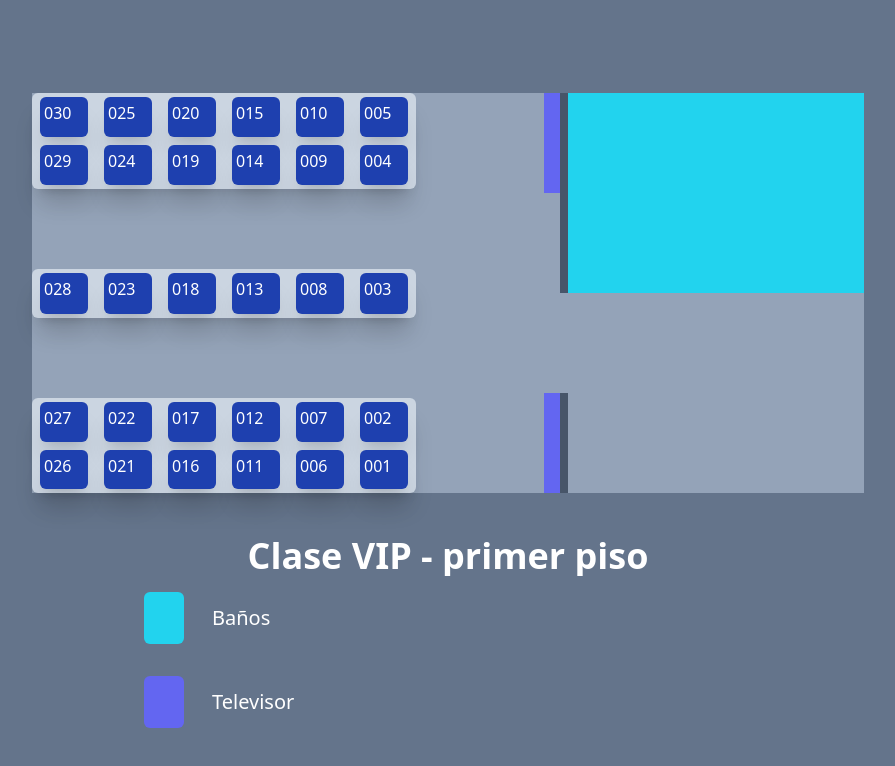
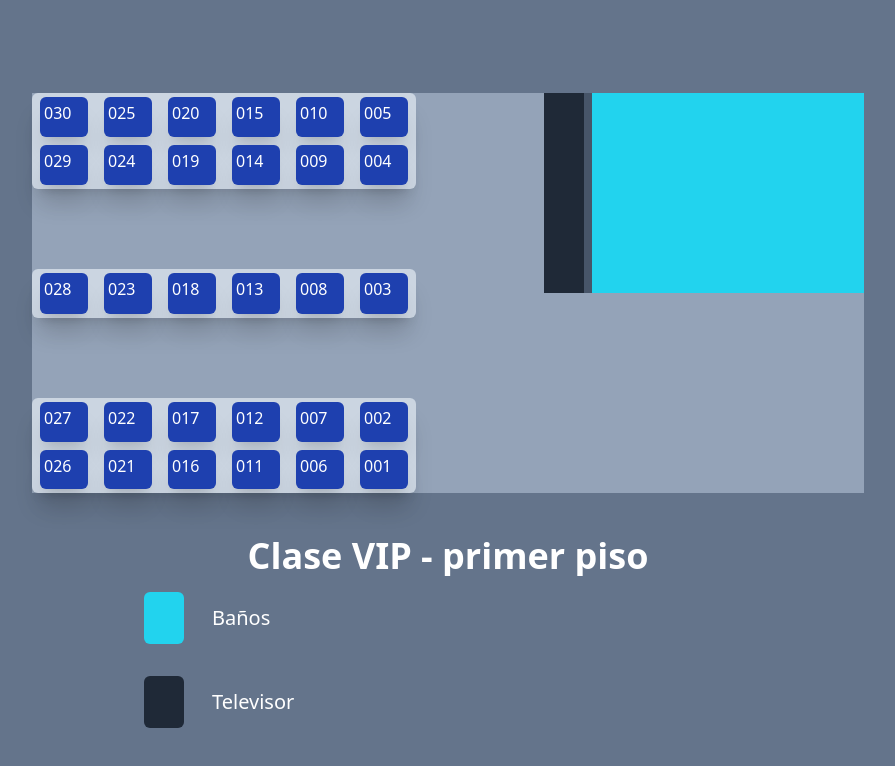
Before and after one commit to Tony-bytes-0/mapas_asientos_najibito, a website: page src/vip.html in a window 1280 px wide. Shown: the whole page, without its empty margins (192-1087 px from the left). Drawn offline with Linux system fonts and the light colour scheme.

Commit message:
agregado el televisor a la clase vip

```diff
--- a/src/vip.html
+++ b/src/vip.html
@@ -35,16 +35,15 @@
         </div>
         <div class="flex flex-row h-full w-1/4 bg-slate-400">
           <div class="flex flex-col bg-slate-100">
-            <div class="flex h-1/4 w-4 bg-indigo-500"></div>
-            <div class="flex h-2/4 w-4 bg-slate-400"></div>
-            <div class="flex h-1/4 w-4 bg-indigo-500"></div>
+            <div class="flex h-2/4 w-10 bg-gray-800"></div>
+            <div class="flex h-2/4 w-10 bg-slate-400"></div>
           </div>
 
           <div class="flex flex-col h-full w-2 bg-slate-600">
             <div class="flex h-1/4 w-4 bg-slate-600"></div>
             <div class="flex h-1/4 w-4 bg-slate-600"></div>
             <div class="flex h-1/4 w-4 bg-slate-400"></div>
-            <div class="flex h-1/4 w-2 bg-slate-600"></div>
+            <div class="flex h-1/4 w-2 bg-slate-400"></div>
           </div>
 
           <div class="flex flex-row w-full h-2/4">
@@ -65,7 +64,7 @@
       </div>
 
       <div class="flex flex-row bg-slate-500 p-2 w-full ">
-          <div class="flex m-2 p-5 rounded-md bg-indigo-500"></div>
+          <div class="flex m-2 p-5 rounded-md bg-gray-800"></div>
           <div class="flex m-5 text-xl">Televisor</div>
       </div>
     </div>
```
Also changed, not shown: src/output.css.
